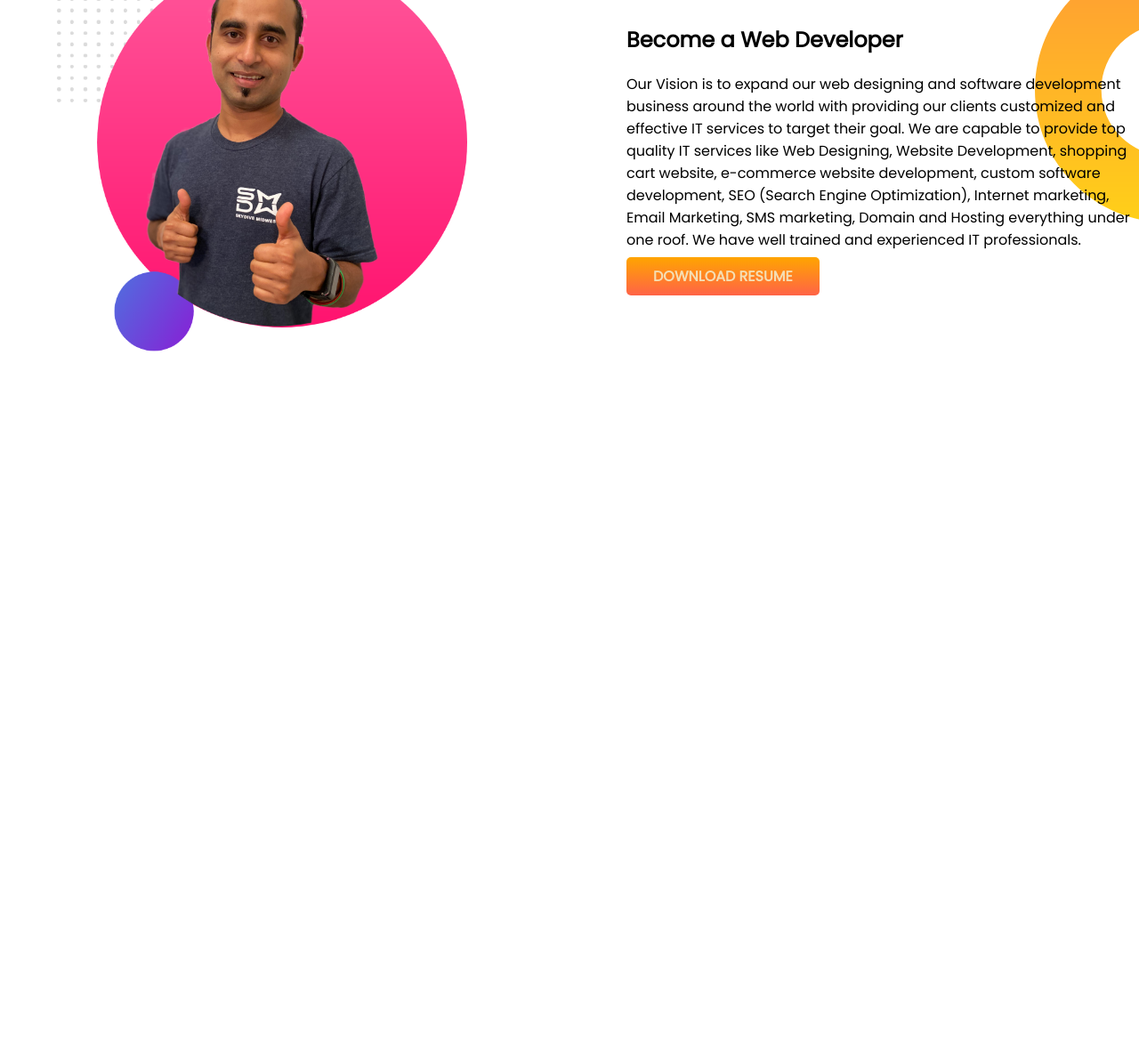
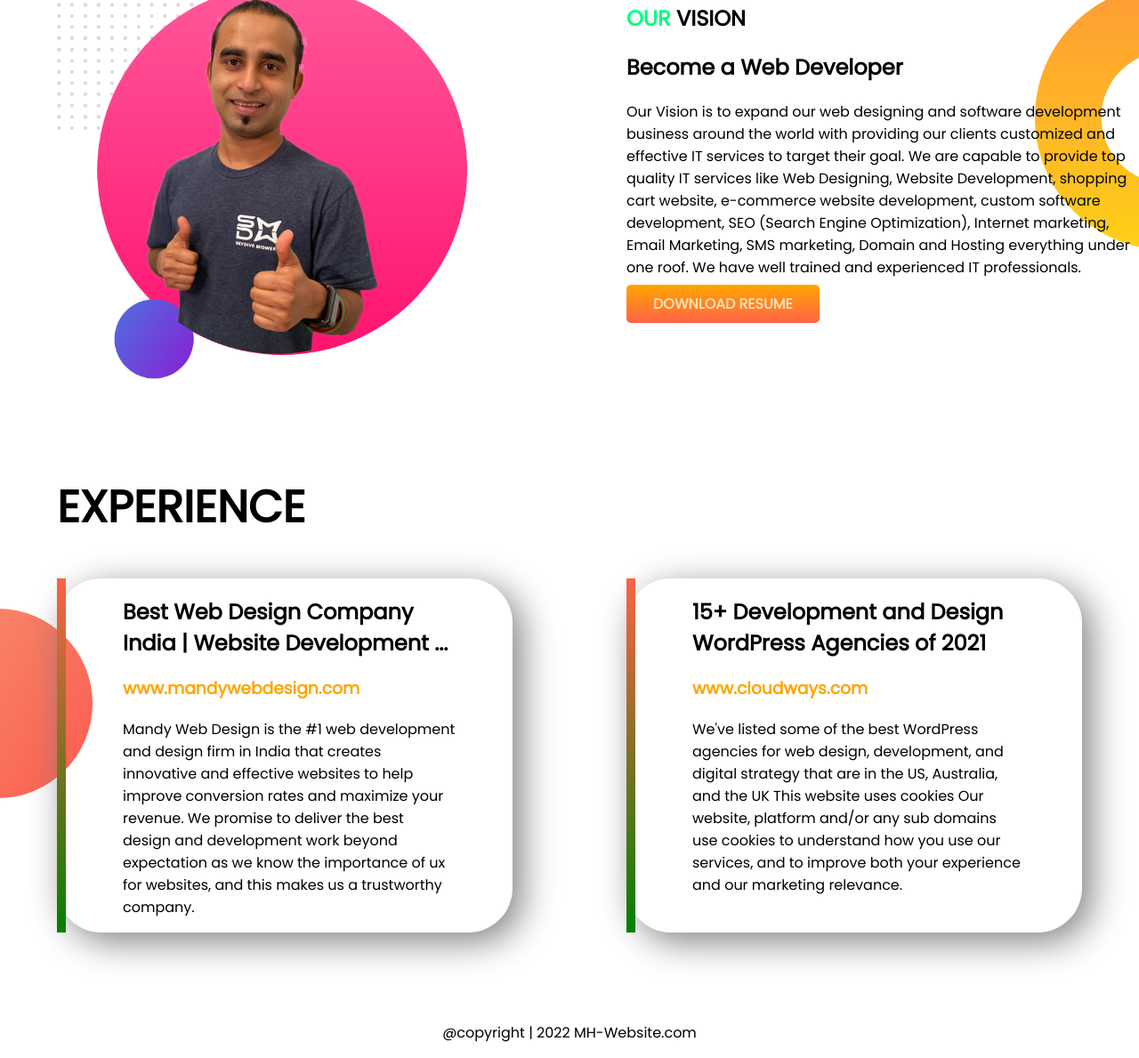
Before and after one commit to abirisl/developer-portfolio, a plain HTML site: page index.html in a window 1280 px wide. Shown: the part 612-1801 px from the top of the page at 89% size. Before the commit the page ends 1114 px from the top, so only its background shows below. Drawn offline with Linux system fonts and the light colour scheme.

Commit message:
full project

```diff
--- a/index.html
+++ b/index.html
@@ -13,7 +13,7 @@
 </head>
 
 <body>
-    <section class="top-benner">
+    <section class="top-benner faxival-container">
         <div class="half-width">
             <h1>Welcome To </h1>
             <h1><span class="orange-color">Mehedi Hasan</span> World</h1>
@@ -32,14 +32,14 @@
             <img src="images/mehedi.png" alt="">
         </div>
     </section>
-    <section class="our-dream">
+    <section class="our-dream faxival-container">
         <div class="half-width">
             <img src="images/jhankar2.png" alt="">
         </div>
 
         <div class="half-width">
 
-            <h1>OUR VISION</h1>
+            <h2><span class="blue-color">OUR</span> VISION</h2>
             <h2>Become a Web Developer</h2>
             <p>Our Vision is to expand our web designing and software development business around the world with
                 providing our clients customized and effective IT services to target their goal. We are capable to
@@ -53,6 +53,36 @@
 
 
     </section>
+    <section class="experience-area">
+        <h1 class="half-width">EXPERIENCE</h1>
+        <div class="faxival-container">
+            <div id="web-site" class="experience-item">
+                <h2>Best Web Design Company India | Website Development ...</h2>
+                <h3 class="orange-color">www.mandywebdesign.com</h3>
+                <p>Mandy Web Design is the #1 web development and design firm in India that creates innovative and
+                    effective
+                    websites to help improve conversion rates and maximize your revenue. We promise to deliver the best
+                    design and development work beyond expectation as we know the importance of ux for websites, and
+                    this
+                    makes us a trustworthy company.</p>
+            </div>
+            <div id="web-dev" class="experience-item">
+                <h2>15+ Development and Design WordPress Agencies of 2021</h2>
+                <h3 class="orange-color">www.cloudways.com</h3>
+                <p>We've listed some of the best WordPress agencies for web design, development, and digital strategy
+                    that
+                    are in the US, Australia, and the UK This website uses cookies Our website, platform and/or any sub
+                    domains use cookies to understand how you use our services, and to improve both your experience and
+                    our
+                    marketing relevance.</p>
+            </div>
+        </div>
+
+
+    </section>
+    <footer>
+        <p>@copyright | 2022 MH-Website.com</p>
+    </footer>
 </body>
 
 </html>
--- a/style.css
+++ b/style.css
@@ -3,15 +3,16 @@ body{
     margin: 0;
 }
 h1{
-    font size: 50px;
+    font-size: 50px;
 }
+
 .orange-color{
     color:orange;
 }
 .blue-color{
     color:springgreen;
 }
-section{
+.faxival-container{
     display:flex;
     margin-bottom: 100px;
 }
@@ -41,3 +42,34 @@ section{
     background-repeat: no-repeat;
     background-position-x: right;
 }
+.experience-item{
+    width:50%;
+    padding-right: 5%;
+    padding-left: 5% ;
+    border-radius: 50px;
+    margin-right: 5%;
+    margin-left: 5%;
+    box-shadow: 10px 10px 40px gray;
+
+}
+.experience-area{
+    background-image: url(images/exp-bg.png);
+    background-repeat: no-repeat;
+    background-position: left;
+}
+#web-site{
+    border-left: 10px solid;
+
+    border-image: linear-gradient( tomato, green);
+    border-image-slice: 5;
+}
+#web-dev{
+    border-left: 10px solid;
+
+    border-image: linear-gradient( tomato, green);
+    border-image-slice: 5;
+
+}
+footer p {
+    text-align:center;
+}
```
